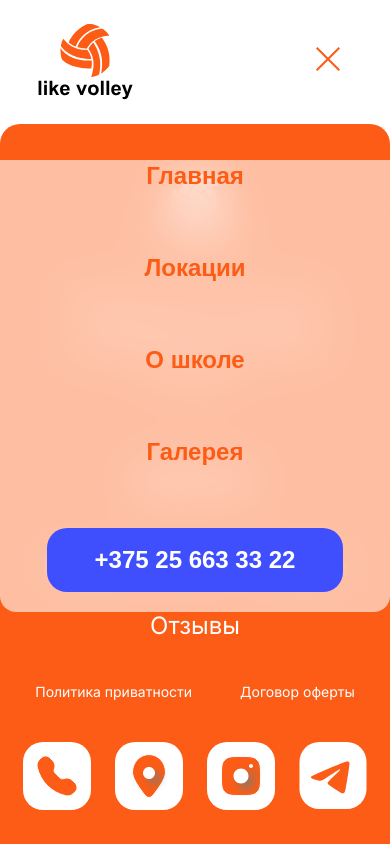
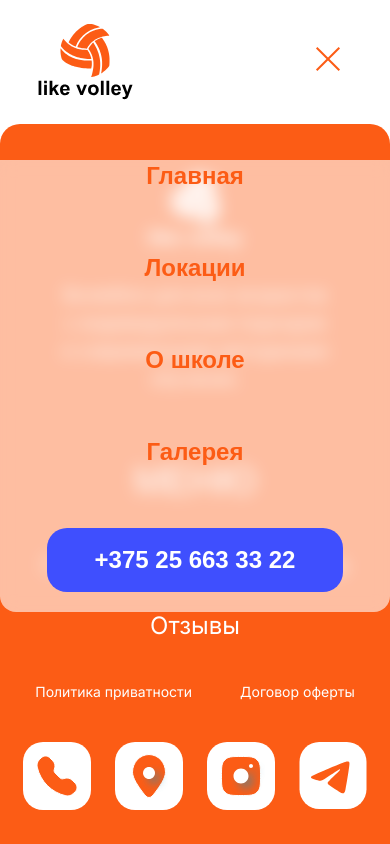
Before and after one commit to evgeniyworkbel/like-volley, a Next.js app: page /about in a window 390 px wide. Both pictures are taken after a click on the button 326 px from the left and 62 px from the top of the page. Shown: the top 844 px of the page. Built offline with nearby package versions, Linux system fonts and the light colour scheme; a web font is replaced by a local one.

Commit message:
refactor(widgets): check color, blur menu add duration

```diff
--- a/src/widgets/header/ui/header.tsx
+++ b/src/widgets/header/ui/header.tsx
@@ -2,13 +2,23 @@
 
 import Link from "next/link";
 import Image from "next/image";
+import { useEffect, useState } from "react";
 import { navLinks } from "@/shared/constants";
-import { useState } from "react";
 import { BurgerMenu } from "./burger-menu";
 import { MobileMenu } from "./mobile-menu";
 
 export function Header() {
   const [open, setOpen] = useState<false | true>(false);
+
+  useEffect(() => {
+    if (open) {
+      document.body.classList.add("overflow-hidden");
+    }
+
+    return () => {
+      document.body.classList.remove("overflow-hidden");
+    };
+  }, [open]);
 
   return (
     <header className="flex items-center justify-between py-6 pr-12 pl-6 text-accent-orange xl:px-20">
--- a/src/widgets/header/ui/mobile-menu.tsx
+++ b/src/widgets/header/ui/mobile-menu.tsx
@@ -1,6 +1,6 @@
+import Link from "next/link";
 import { navLinks } from "@/shared/constants";
 import { Button } from "@/shared/ui";
-import Link from "next/link";
 import { CloseMeny } from "./close-menu";
 import { BurgerMenuProps } from "../model/types";
 
@@ -8,7 +8,7 @@ export function MobileMenu({ onClick }: BurgerMenuProps) {
   return (
     <div>
       <CloseMeny onClick={onClick} />
-      <nav className="fixed top-40 left-0 flex w-full flex-col items-center gap-15 rounded-b-2xl bg-[oklch(1_0_0_/_60%)] pb-5 font-shantell text-2xl font-bold backdrop-blur-xl xl:hidden [&>a:hover]:underline">
+      <nav className="fixed top-40 left-0 flex w-full flex-col items-center gap-15 rounded-b-2xl bg-[oklch(1_0_0_/_60%)] pb-5 font-shantell text-2xl font-bold backdrop-blur-sm transition-all duration-900 ease-in-out xl:hidden [&>a:hover]:underline">
         <Link href={navLinks.home.href}>{navLinks.home.title}</Link>
         <Link href={navLinks.locations.href}>{navLinks.locations.title}</Link>
         <Link href={navLinks.about.href}>{navLinks.about.title}</Link>
```
